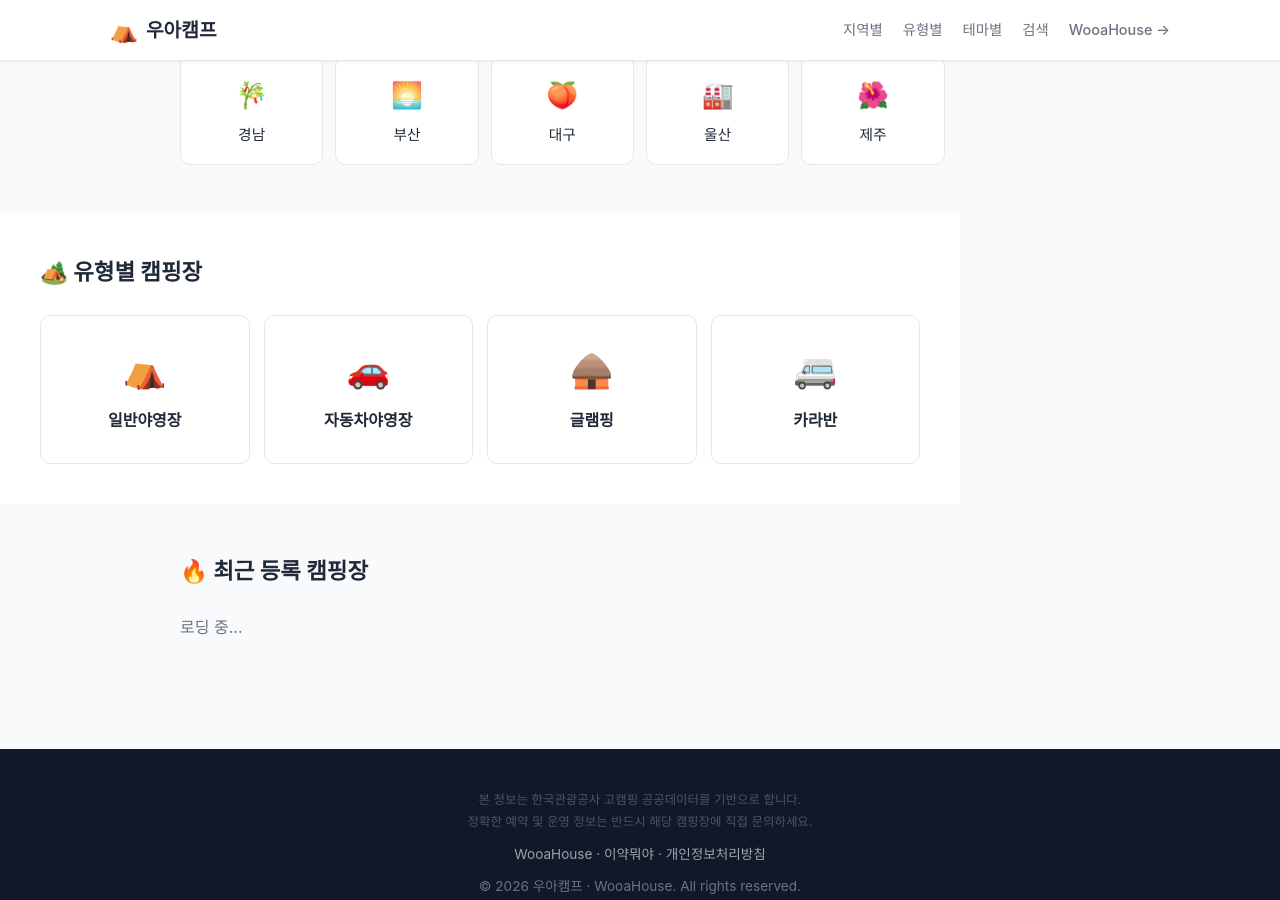
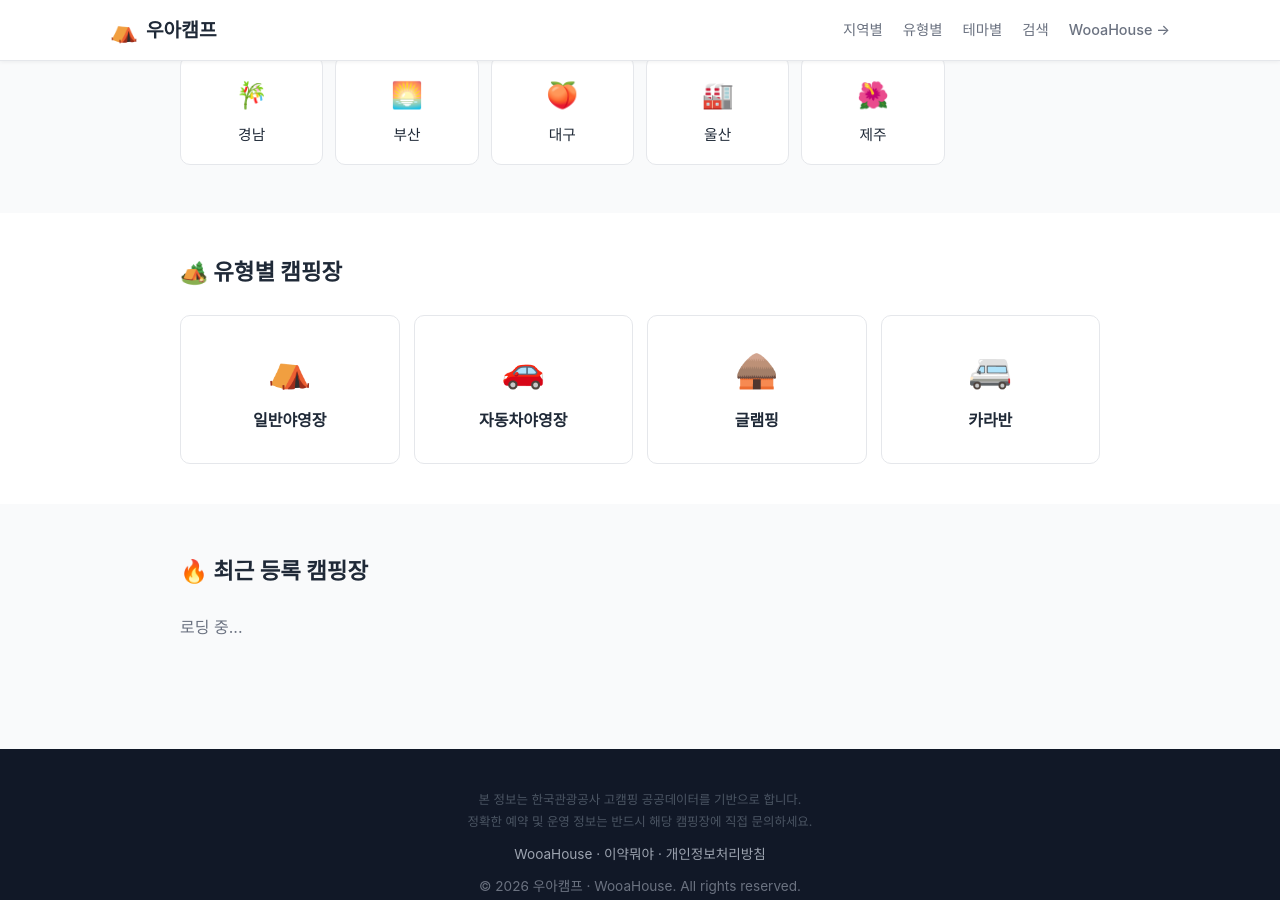
Before and after one commit to ingmaster83-code/wooacamp, a Jekyll site: the page built from index.html, in a window 1280 px wide and 900 px high, scrolled down 691 px. Built offline with Jekyll 4.4.1, drawn with Linux system fonts in a browser that asks for light colours; some web fonts are replaced; comment, search, counter and statistics services are not loaded.

Commit message:
Fix type-grid left alignment on main page

```diff
--- a/index.html
+++ b/index.html
@@ -44,10 +44,10 @@ description: 전국 캠핑장 위치, 시설, 예약 정보를 한눈에. 일반
 </div>
 
 <!-- 유형별 찾기 -->
-<div class="section" style="background:white;padding-top:40px;padding-bottom:40px;margin:0;">
-  <div style="max-width:960px;margin:0 auto;padding:0 20px;">
+<div style="background:white;">
+<div class="section" style="padding-top:40px;padding-bottom:40px;">
     <h2 class="section-title">🏕️ 유형별 캠핑장</h2>
-    <div class="type-grid">
+    <div class="type-grid" style="grid-template-columns:repeat(4,1fr);">
       <a href="/type/일반야영장/" class="type-card">
         <span class="type-icon">⛺</span>
         <div class="type-name">일반야영장</div>
@@ -69,7 +69,7 @@ description: 전국 캠핑장 위치, 시설, 예약 정보를 한눈에. 일반
         <div class="type-count" id="cnt-카라반"></div>
       </a>
     </div>
-  </div>
+</div>
 </div>
 
 <!-- 인기 캠핑장 Top -->
```
